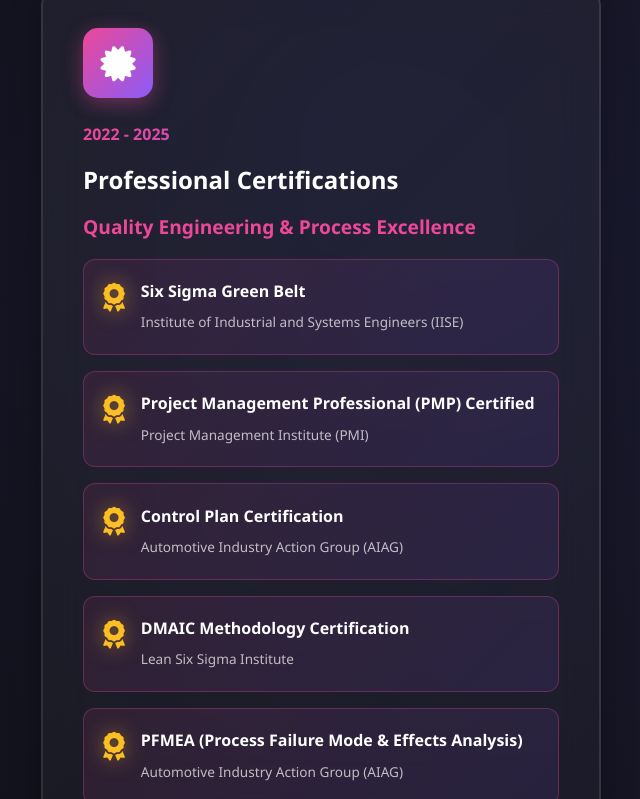
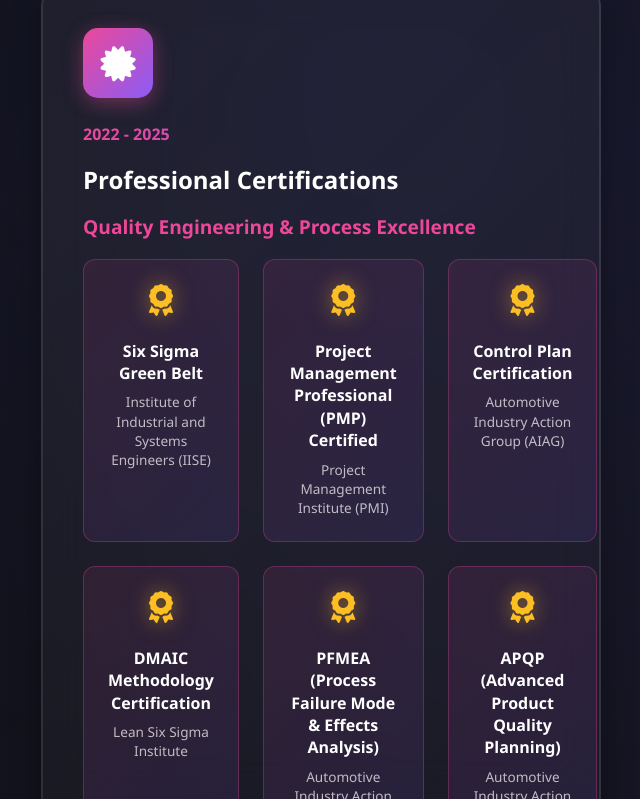
Before and after one commit to Tushitdev/tushitdev.github.io, a plain HTML site: page index.html in a window 1280 px wide. Shown: the part 11201-12000 px from the top of the page, without its empty margins (19-659 px from the left). Drawn offline with Linux system fonts and the light colour scheme.

Commit message:
styles.css

```diff
--- a/styles.css
+++ b/styles.css
@@ -1227,8 +1227,8 @@ section {
 
 .certifications-list {
     display: grid;
-    grid-template-columns: 1fr;
-    gap: 1rem;
+    grid-template-columns: repeat(3, 1fr);
+    gap: 1.5rem;
     margin-top: 1rem;
 }
 
@@ -1236,37 +1236,50 @@ section {
     display: flex;
     align-items: start;
     gap: 1rem;
-    padding: 1.2rem;
+    padding: 1.5rem;
     background: linear-gradient(135deg, rgba(236, 72, 153, 0.1), rgba(139, 92, 246, 0.1));
     border-radius: 12px;
     border: 1px solid rgba(236, 72, 153, 0.3);
     transition: var(--transition);
+    min-height: 100px;
+    flex-direction: column;
+    text-align: center;
 }
 
 .cert-item:hover {
     background: linear-gradient(135deg, rgba(236, 72, 153, 0.2), rgba(139, 92, 246, 0.2));
-    transform: translateX(5px);
+    transform: translateY(-5px);
     border-color: rgba(236, 72, 153, 0.5);
+    box-shadow: 0 8px 20px rgba(236, 72, 153, 0.3);
 }
 
 .cert-item i {
     color: #fbbf24;
-    font-size: 1.8rem;
-    margin-top: 0.3rem;
+    font-size: 2rem;
+    margin: 0 auto 0.5rem;
     filter: drop-shadow(0 0 10px rgba(251, 191, 36, 0.5));
+    display: block;
+}
+
+.cert-item > div {
+    width: 100%;
+    text-align: center;
 }
 
 .cert-item strong {
     display: block;
     color: var(--white);
-    margin-bottom: 0.3rem;
+    margin-bottom: 0.5rem;
     font-size: 1rem;
     font-weight: 600;
+    line-height: 1.4;
 }
 
 .cert-item span {
     color: rgba(255, 255, 255, 0.7);
     font-size: 0.85rem;
+    display: block;
+    line-height: 1.4;
 }
 
 /* Contact Section - Black Theme */
@@ -1592,6 +1605,10 @@ section {
         grid-template-columns: 1fr;
     }
 
+    .certifications-list {
+        grid-template-columns: repeat(2, 1fr);
+    }
+
     .coursework ul {
         grid-template-columns: 1fr;
     }
@@ -1635,6 +1652,10 @@ section {
         grid-template-columns: 1fr;
     }
 
+    .certifications-list {
+        grid-template-columns: 1fr;
+    }
+
     .section-title {
         font-size: 2rem;
     }
```
